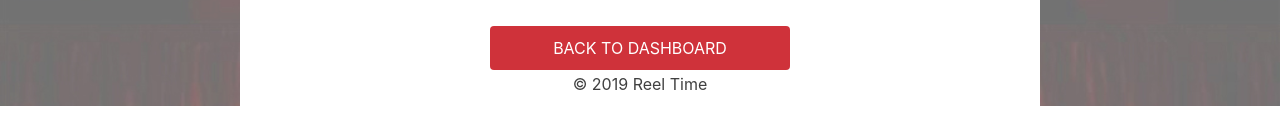
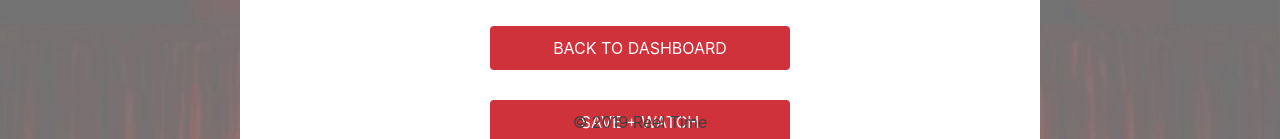
Before and after one commit to seanbelverstone/Reel-Time, a React (Create React App) app in the folder client/: page /new-reel in a window 1280 px wide. Shown: the part 844-983 px from the top of the page. Before the commit the page ends 950 px from the top, so only its background shows below. Built offline with nearby package versions, Linux system fonts and the light colour scheme.

Commit message:
new component Save and Watch Button is added on the webpage.

```diff
--- a/client/src/pages/NewReelPage.js
+++ b/client/src/pages/NewReelPage.js
@@ -6,6 +6,7 @@ import NewReelListItem from "../components/NewReelListItem";
 import Title from "../components/TitleForEachPage";
 import UsernameDisplay from "../components/UsernameDisplay";
 import BackToDashButton from "../components/BackToDashButton";
+import SaveAndWatchButton from "../components/SaveAndWatchButton";
 
 
 class NewReelPage extends Component {
@@ -48,6 +49,7 @@ class NewReelPage extends Component {
             </div>
             <div className="back-to-dashboard">
                 <BackToDashButton/>
+                <SaveAndWatchButton/>
                 {/* ) : ( */}
                 {/* <div></div> */}
                 {/* )} */}
```
